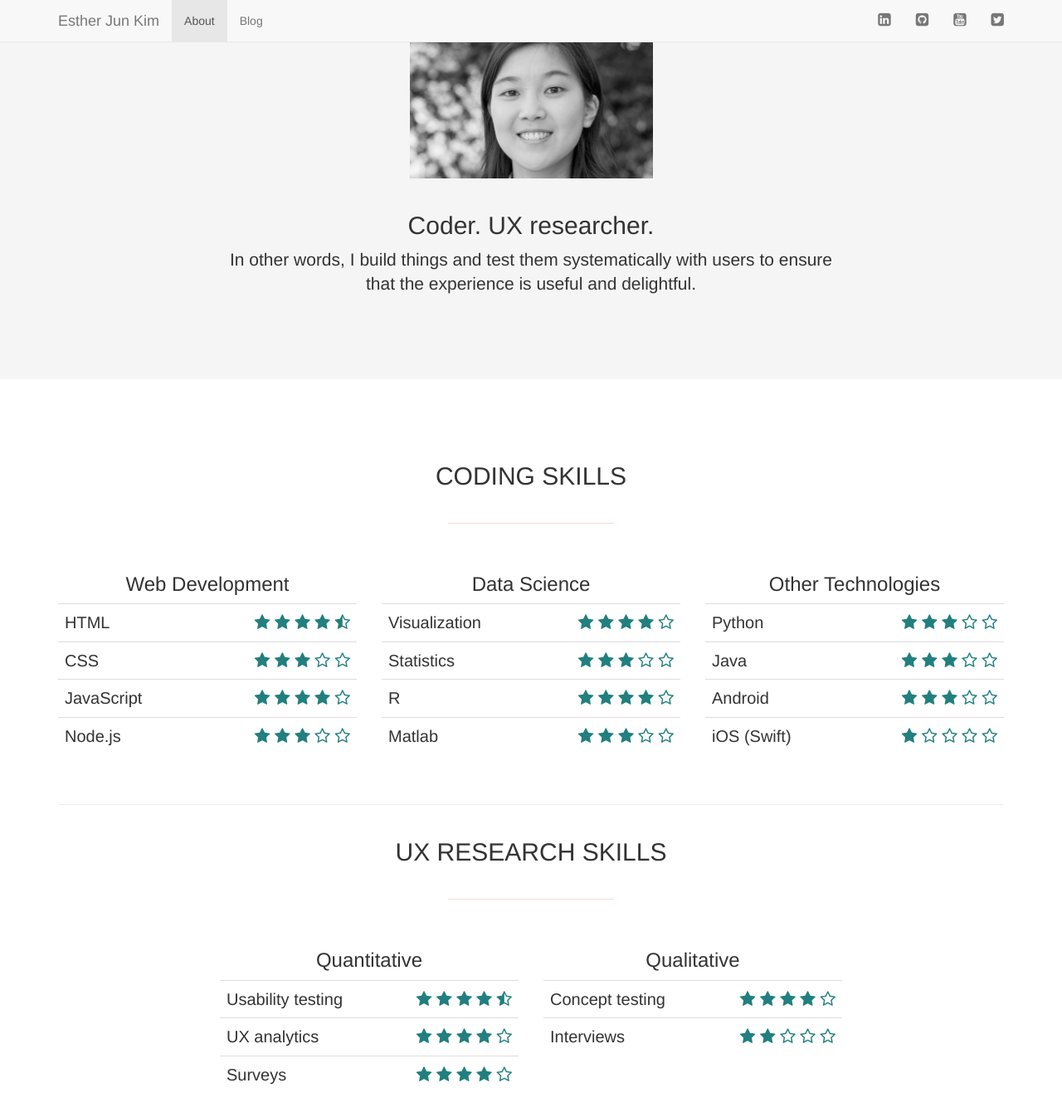
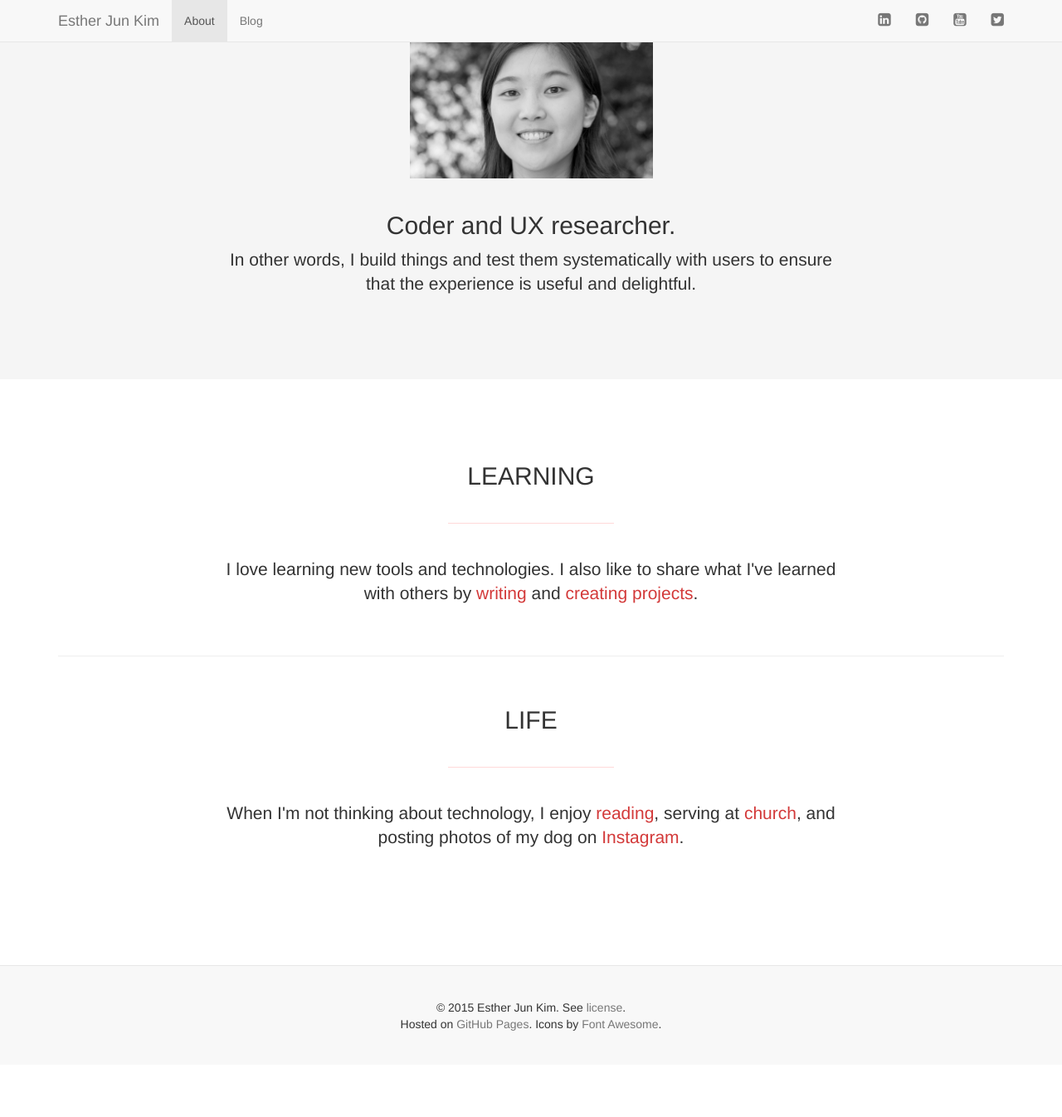
Before and after one commit to estherjk/estherjk.github.io, a Jekyll site: the page built from about/index.html, in a window 1280 px wide and 1400 px high, scrolled down 263 px. Shown: the top 1346 px of the window at 83% size. Built offline with Jekyll 4.4.1, drawn with Linux system fonts in a browser that asks for light colours; nearby versions of some CDN libraries; Markdown is read by kramdown in place of the engine named in the settings; after the commit the page ends 1546 px from its top, so only the background shows below that.

Commit message:
Revamp About page again

```diff
--- a/about/index.html
+++ b/about/index.html
@@ -22,7 +22,7 @@ css:
 
     <div class="row">
       <div class="col-md-8 col-md-offset-2">
-        <h2>Coder. UX researcher.</h3>
+        <h2>Coder and UX researcher.</h3>
 
         <p class="lead">
           In other words, I build things and test them systematically with users to ensure that the experience is useful and delightful.
@@ -33,238 +33,37 @@ css:
   </div>
 </div>
 
-<div class="site-feature">
+<div class="site-feature text-center">
   <div class="container">
-    <h2 class="normal text-uppercase text-center">Coding Skills</h2>
-
-    <hr class="hr-short-pink">
 
     <div class="row">
-      <div class="col-md-4 col-sm-6">
-        <h3 class="text-center">Web Development</h3>
-
-        <table class="table table-rating">
-          <tr>
-            <td>HTML</td>
-            <td class="rating text-right">
-              <i class="fa fa-star"></i>
-              <i class="fa fa-star"></i>
-              <i class="fa fa-star"></i>
-              <i class="fa fa-star"></i>
-              <i class="fa fa-star-half-o"></i>
-            </td>
-          </tr>
-
-          <tr>
-            <td>CSS</td>
-            <td class="rating text-right">
-              <i class="fa fa-star"></i>
-              <i class="fa fa-star"></i>
-              <i class="fa fa-star"></i>
-              <i class="fa fa-star-o"></i>
-              <i class="fa fa-star-o"></i>
-            </td>
-          </tr>
-
-          <tr>
-            <td>JavaScript</td>
-            <td class="rating text-right">
-              <i class="fa fa-star"></i>
-              <i class="fa fa-star"></i>
-              <i class="fa fa-star"></i>
-              <i class="fa fa-star"></i>
-              <i class="fa fa-star-o"></i>
-            </td>
-          </tr>
-
-          <tr>
-            <td>Node.js</td>
-            <td class="rating text-right">
-              <i class="fa fa-star"></i>
-              <i class="fa fa-star"></i>
-              <i class="fa fa-star"></i>
-              <i class="fa fa-star-o"></i>
-              <i class="fa fa-star-o"></i>
-            </td>
-          </tr>
-        </table>
-      </div>
-
-      <div class="col-md-4 col-sm-6">
-        <h3 class="text-center">Data Science</h3>
-
-        <table class="table table-rating">
-          <tr>
-            <td>Visualization</td>
-            <td class="rating text-right">
-              <i class="fa fa-star"></i>
-              <i class="fa fa-star"></i>
-              <i class="fa fa-star"></i>
-              <i class="fa fa-star"></i>
-              <i class="fa fa-star-o"></i>
-            </td>
-          </tr>
-
-          <tr>
-            <td>Statistics</td>
-            <td class="rating text-right">
-              <i class="fa fa-star"></i>
-              <i class="fa fa-star"></i>
-              <i class="fa fa-star"></i>
-              <i class="fa fa-star-o"></i>
-              <i class="fa fa-star-o"></i>
-            </td>
-          </tr>
-
-          <tr>
-            <td>R</td>
-            <td class="rating text-right">
-              <i class="fa fa-star"></i>
-              <i class="fa fa-star"></i>
-              <i class="fa fa-star"></i>
-              <i class="fa fa-star"></i>
-              <i class="fa fa-star-o"></i>
-            </td>
-          </tr>
-
-          <tr>
-            <td>Matlab</td>
-            <td class="rating text-right">
-              <i class="fa fa-star"></i>
-              <i class="fa fa-star"></i>
-              <i class="fa fa-star"></i>
-              <i class="fa fa-star-o"></i>
-              <i class="fa fa-star-o"></i>
-            </td>
-          </tr>
-
-        </table>
-      </div>
-
-      <div class="col-md-4 col-sm-6">
-        <h3 class="text-center">Other Technologies</h3>
-
-        <table class="table table-rating">
-          <tr>
-            <td>Python</td>
-            <td class="rating text-right">
-              <i class="fa fa-star"></i>
-              <i class="fa fa-star"></i>
-              <i class="fa fa-star"></i>
-              <i class="fa fa-star-o"></i>
-              <i class="fa fa-star-o"></i>
-            </td>
-          </tr>
-
-          <tr>
-            <td>Java</td>
-            <td class="rating text-right">
-              <i class="fa fa-star"></i>
-              <i class="fa fa-star"></i>
-              <i class="fa fa-star"></i>
-              <i class="fa fa-star-o"></i>
-              <i class="fa fa-star-o"></i>
-            </td>
-          </tr>
-
-          <tr>
-            <td>Android</td>
-            <td class="rating text-right">
-              <i class="fa fa-star"></i>
-              <i class="fa fa-star"></i>
-              <i class="fa fa-star"></i>
-              <i class="fa fa-star-o"></i>
-              <i class="fa fa-star-o"></i>
-            </td>
-          </tr>
-
-          <tr>
-            <td>iOS (Swift)</td>
-            <td class="rating text-right">
-              <i class="fa fa-star"></i>
-              <i class="fa fa-star-o"></i>
-              <i class="fa fa-star-o"></i>
-              <i class="fa fa-star-o"></i>
-              <i class="fa fa-star-o"></i>
-            </td>
-          </tr>
-        </table>
+      <div class="col-md-8 col-md-offset-2">
+        <h2 class="normal text-uppercase">Learning</h2>
+        <hr class="hr-short-pink">
+        <p class="lead">
+          I love learning new tools and technologies.
+          I also like to share what I've learned with others by
+          <a href="/blog">writing</a> and
+          <a href="https://github.com/drejkim/" target="_blank">creating projects</a>.
+        </p>
       </div>
     </div>
 
     <hr class="hr-extra-margin">
 
-    <h2 class="normal text-uppercase text-center">UX Research Skills</h2>
-
-    <hr class="hr-short-pink">
-
     <div class="row">
-      <div class="col-md-4 col-md-offset-2 col-sm-6">
-        <h3 class="text-center">Quantitative</h3>
-
-        <table class="table table-rating">
-          <tr>
-            <td>Usability testing</td>
-            <td class="rating text-right">
-              <i class="fa fa-star"></i>
-              <i class="fa fa-star"></i>
-              <i class="fa fa-star"></i>
-              <i class="fa fa-star"></i>
-              <i class="fa fa-star-half-o"></i>
-            </td>
-          </tr>
-
-          <tr>
-            <td>UX analytics</td>
-            <td class="rating text-right">
-              <i class="fa fa-star"></i>
-              <i class="fa fa-star"></i>
-              <i class="fa fa-star"></i>
-              <i class="fa fa-star"></i>
-              <i class="fa fa-star-o"></i>
-            </td>
-          </tr>
-
-          <tr>
-            <td>Surveys</td>
-            <td class="rating text-right">
-              <i class="fa fa-star"></i>
-              <i class="fa fa-star"></i>
-              <i class="fa fa-star"></i>
-              <i class="fa fa-star"></i>
-              <i class="fa fa-star-o"></i>
-            </td>
-          </tr>
-        </table>
-      </div>
-
-      <div class="col-md-4 col-sm-6">
-        <h3 class="text-center">Qualitative</h3>
-
-        <table class="table table-rating">
-          <tr>
-            <td>Concept testing</td>
-            <td class="rating text-right">
-              <i class="fa fa-star"></i>
-              <i class="fa fa-star"></i>
-              <i class="fa fa-star"></i>
-              <i class="fa fa-star"></i>
-              <i class="fa fa-star-o"></i>
-            </td>
-          </tr>
-
-          <tr>
-            <td>Interviews</td>
-            <td class="rating text-right">
-              <i class="fa fa-star"></i>
-              <i class="fa fa-star"></i>
-              <i class="fa fa-star-o"></i>
-              <i class="fa fa-star-o"></i>
-              <i class="fa fa-star-o"></i>
-            </td>
-          </tr>
-        </table>
+      <div class="col-md-8 col-md-offset-2">
+        <h2 class="normal text-uppercase">Life</h2>
+        <hr class="hr-short-pink">
+        <p class="lead">
+          When I'm not thinking about technology, I enjoy
+          <a href="http://www.amazon.com/b?ie=UTF8&node=8192263011" target="_blank">reading</a>,
+          serving at <a href="http://sjnhem.org/" target="_blank">church</a>,
+          and posting photos of my dog on
+          <a href="https://instagram.com/dashkimthedog/" target="_blank">Instagram</a>.
+        </p>
       </div>
     </div>
+
   </div>
 </div>
--- a/css/about.css
+++ b/css/about.css
@@ -2,11 +2,3 @@
   height: auto;
   width: 293px;
 }
-
-.table-rating {
-  font-size: 20px;
-}
-
-.rating {
-  color: #227F7F;
-}
```
